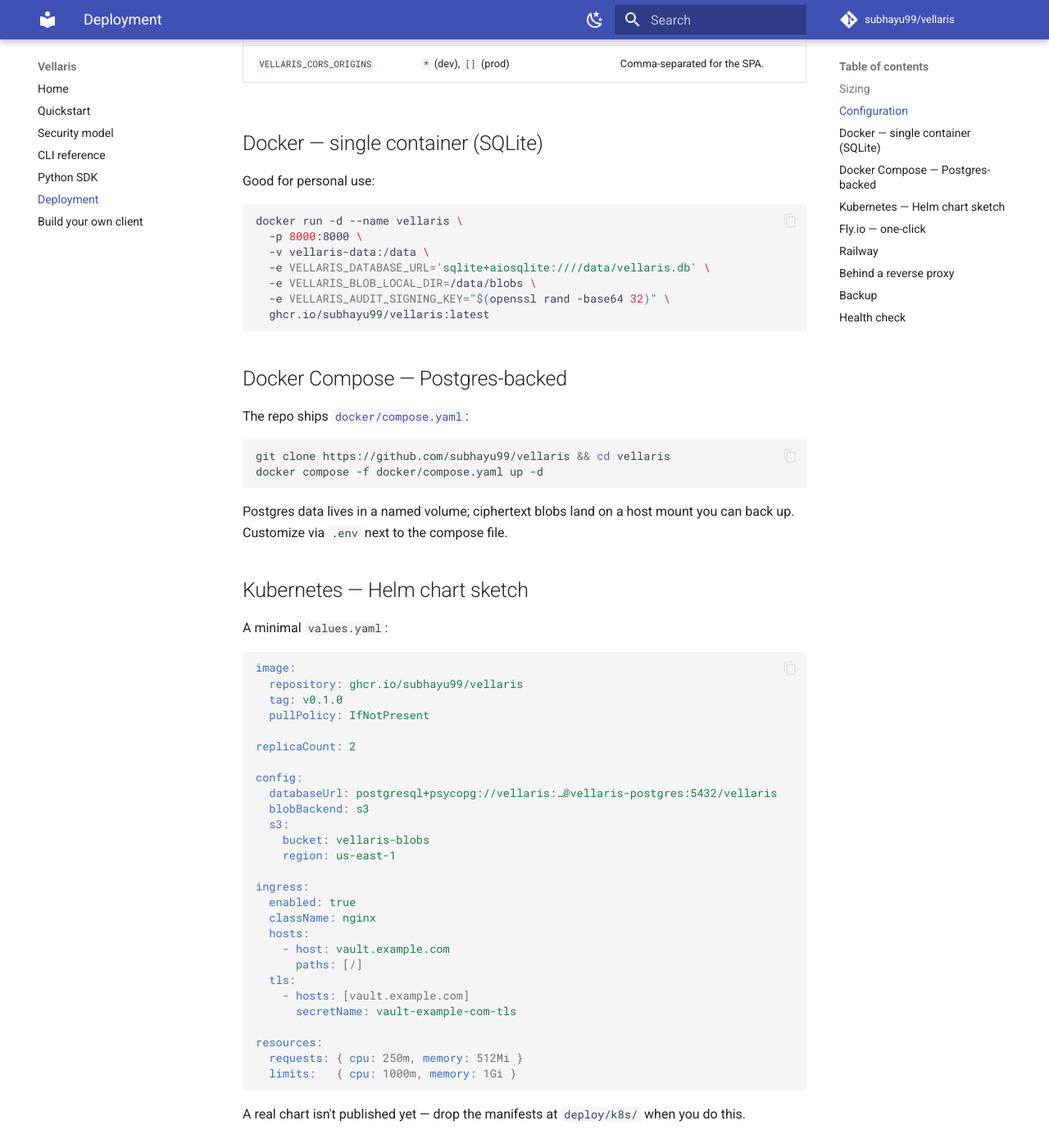
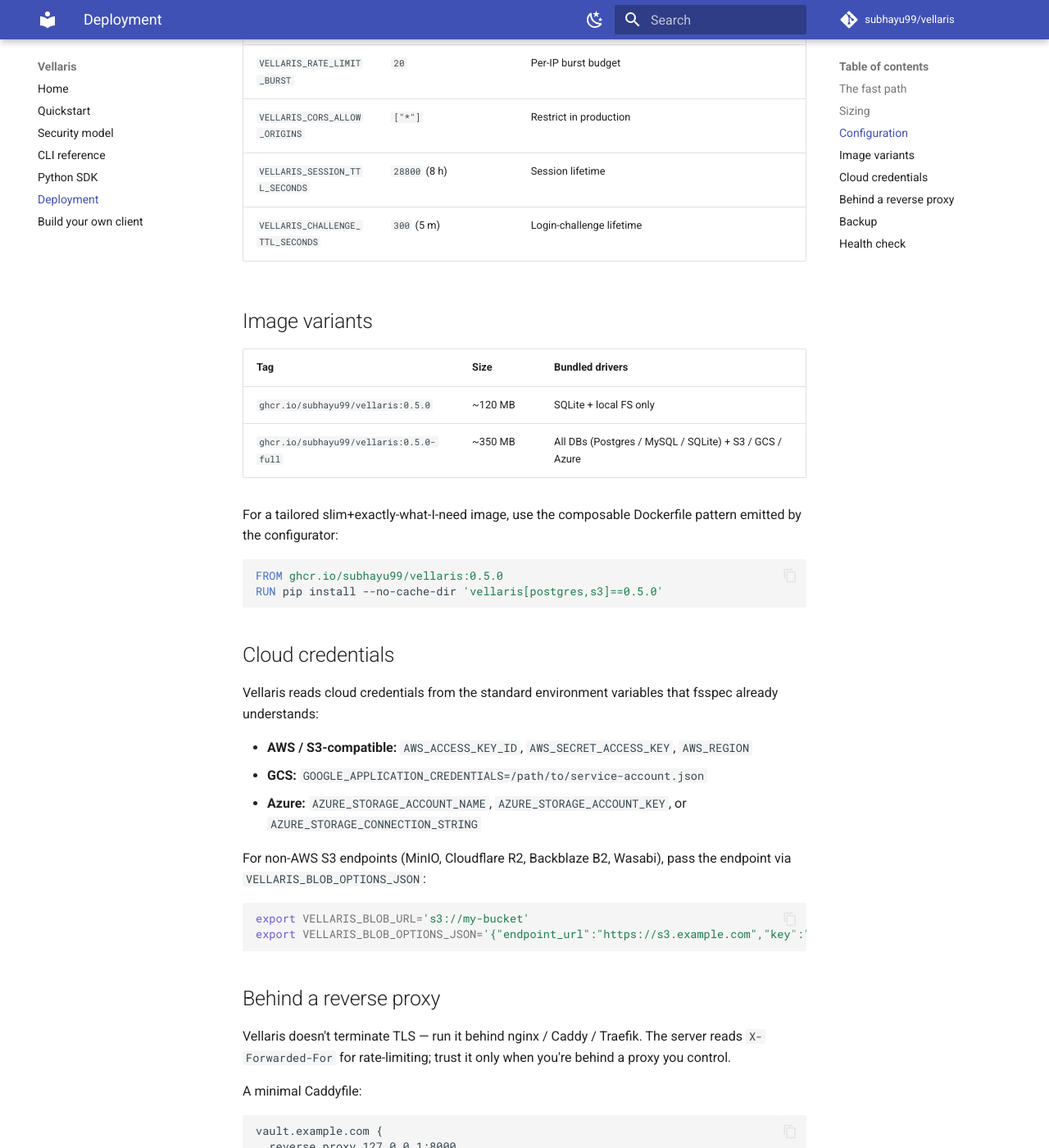
Before and after one commit to subhayu99/vellaris, an MkDocs documentation site: the page built from docs/deployment.md, in a window 1280 px wide and 1400 px high, scrolled down 1410 px. Shown: the whole window at 82% size. Built offline with MkDocs 1.6.1 and Material for MkDocs 9.7.7, drawn with Linux system fonts in a browser that asks for light colours; comment, search, counter and statistics services are not loaded; some of the changed text lies outside the part shown.

Commit message:
docs: 0.5.0 env-var schema (deployment.md, README, quickstart, in-app deploy page)
Replace docs/deployment.md with the correct 0.5.0 env-var schema (VELLARIS_BLOB_URL,
VELLARIS_BLOB_OPTIONS_JSON, VELLARIS_AUDIT_SIGNING_KEY_PATH, VELLARIS_RATE_LIMIT_PER_MINUTE,
VELLARIS_CORS_ALLOW_ORIGINS, VELLARIS_AUTO_MIGRATE). Remove all references to the
never-existed VELLARIS_BLOB_BACKEND, VELLARIS_BLOB_LOCAL_DIR, VELLARIS_BLOB_S3_*,
VELLARIS_RATE_LIMIT_PER_IP, and VELLARIS_CORS_ORIGINS across README, quickstart.md,
deployment.tsx, and quickstart.tsx. Update image tags from :latest to :0.5.0 / :0.5.0-full.

Co-Authored-By: Claude Opus 4.7 (1M context) <noreply@anthropic.com>

````diff
--- a/docs/deployment.md
+++ b/docs/deployment.md
@@ -1,131 +1,82 @@
 # Deployment
 
-The Vellaris server is a single FastAPI process plus a database (Postgres
-in production, SQLite for dev / single-user). Blobs go to local disk by
-default; flip a flag to push to S3-compatible storage.
+Vellaris is a single FastAPI process plus a database (Postgres / MySQL /
+SQLite) and a blob store (any fsspec backend — local FS, S3-compatible,
+GCS, Azure). Every operator-facing knob is a `VELLARIS_*` env var.
+
+## The fast path
+
+For most users, the [`/docs/install` configurator](/docs/install)
+generates a tailored `docker run` / `docker-compose` / `pip install`
+snippet for your DB + storage combination.
+
+This page is the source-of-truth reference for every env var and image
+the configurator emits.
 
 ## Sizing
 
 | Workload | RAM | CPU | Disk | Notes |
 | --- | --- | --- | --- | --- |
-| Single user, dev | 256 MB | 1 vCPU | 1 GB | SQLite + local disk |
+| Single user | 256 MB | 1 vCPU | 1 GB | SQLite + local FS, slim image |
 | 10 users | 512 MB | 1 vCPU | matches data | Postgres recommended |
-| 100 users | 1 GB | 2 vCPU | matches data | S3 backend recommended |
+| 100 users | 1 GB | 2 vCPU | matches data | S3-compatible storage recommended |
 | 1000+ users | 2+ GB | 4+ vCPU | unbounded (S3) | Run >=2 replicas behind a LB |
-
-The server is stateless apart from the DB + blob store, so horizontal
-scaling is "add replicas behind a load balancer".
 
 ## Configuration
 
-All config flows through environment variables. The full list is in
-`src/vellaris/server/config.py`; the most important ones:
-
 | Variable | Default | Notes |
 | --- | --- | --- |
-| `VELLARIS_HOST` | `0.0.0.0` | Bind address. |
-| `VELLARIS_PORT` | `8000` | Bind port. |
-| `VELLARIS_DATABASE_URL` | `sqlite+aiosqlite:///./vellaris.db` | Use `postgresql+psycopg://…` in prod. |
-| `VELLARIS_BLOB_BACKEND` | `local` | `local` or `s3`. |
-| `VELLARIS_BLOB_LOCAL_DIR` | `./blobs` | Local backend storage path. |
-| `VELLARIS_BLOB_S3_BUCKET` | _(unset)_ | S3 bucket for ciphertext blobs. |
-| `VELLARIS_BLOB_S3_REGION` | `us-east-1` | |
-| `VELLARIS_BLOB_S3_ENDPOINT` | _(unset)_ | Override for MinIO / R2 / B2. |
-| `VELLARIS_AUDIT_SIGNING_KEY` | _(generated on first start)_ | Ed25519 raw key, base64. Persist this. |
-| `VELLARIS_MAX_UPLOAD_BYTES` | `5_368_709_120` (5 GiB) | Per-file ceiling. |
-| `VELLARIS_RATE_LIMIT_PER_IP` | `120/min` | Soft limit. |
-| `VELLARIS_CORS_ORIGINS` | `*` (dev), `[]` (prod) | Comma-separated for the SPA. |
+| `VELLARIS_HOST` | `0.0.0.0` | Bind address |
+| `VELLARIS_PORT` | `8000` | Bind port |
+| `VELLARIS_DATABASE_URL` | `sqlite+aiosqlite:///./vellaris.db` | SQLAlchemy URL — pick `postgresql+asyncpg://...`, `mysql+asyncmy://...`, or `sqlite+aiosqlite://...` |
+| `VELLARIS_AUTO_MIGRATE` | `1` | Run `alembic upgrade head` on startup. Set `0` for blue/green pipelines |
+| `VELLARIS_BLOB_URL` | `file://./var/blobs` | fsspec URL — `file://`, `s3://`, `gs://`, `az://`, `memory://` |
+| `VELLARIS_BLOB_OPTIONS_JSON` | _(unset)_ | Optional JSON-encoded `storage_options` (endpoint URL, custom certs, etc.) |
+| `VELLARIS_AUDIT_SIGNING_KEY_PATH` | _(generated in memory)_ | Path to a 32-byte raw Ed25519 private key. Persist this in production |
+| `VELLARIS_MAX_UPLOAD_BYTES` | `104857600` (100 MiB) | Per-file ceiling |
+| `VELLARIS_RATE_LIMIT_PER_MINUTE` | `120` | Per-IP soft limit |
+| `VELLARIS_RATE_LIMIT_BURST` | `20` | Per-IP burst budget |
+| `VELLARIS_CORS_ALLOW_ORIGINS` | `["*"]` | Restrict in production |
+| `VELLARIS_SESSION_TTL_SECONDS` | `28800` (8 h) | Session lifetime |
+| `VELLARIS_CHALLENGE_TTL_SECONDS` | `300` (5 m) | Login-challenge lifetime |
 
-## Docker — single container (SQLite)
+## Image variants
 
-Good for personal use:
+| Tag | Size | Bundled drivers |
+| --- | --- | --- |
+| `ghcr.io/subhayu99/vellaris:0.5.0` | ~120 MB | SQLite + local FS only |
+| `ghcr.io/subhayu99/vellaris:0.5.0-full` | ~350 MB | All DBs (Postgres / MySQL / SQLite) + S3 / GCS / Azure |
+
+For a tailored slim+exactly-what-I-need image, use the composable
+Dockerfile pattern emitted by the configurator:
+
+```dockerfile
+FROM ghcr.io/subhayu99/vellaris:0.5.0
+RUN pip install --no-cache-dir 'vellaris[postgres,s3]==0.5.0'
+```
+
+## Cloud credentials
+
+Vellaris reads cloud credentials from the standard environment variables
+that fsspec already understands:
+
+- **AWS / S3-compatible:** `AWS_ACCESS_KEY_ID`, `AWS_SECRET_ACCESS_KEY`, `AWS_REGION`
+- **GCS:** `GOOGLE_APPLICATION_CREDENTIALS=/path/to/service-account.json`
+- **Azure:** `AZURE_STORAGE_ACCOUNT_NAME`, `AZURE_STORAGE_ACCOUNT_KEY`, or `AZURE_STORAGE_CONNECTION_STRING`
+
+For non-AWS S3 endpoints (MinIO, Cloudflare R2, Backblaze B2, Wasabi),
+pass the endpoint via `VELLARIS_BLOB_OPTIONS_JSON`:
 
 ```bash
-docker run -d --name vellaris \
-  -p 8000:8000 \
-  -v vellaris-data:/data \
-  -e VELLARIS_DATABASE_URL='sqlite+aiosqlite:////data/vellaris.db' \
-  -e VELLARIS_BLOB_LOCAL_DIR=/data/blobs \
-  -e VELLARIS_AUDIT_SIGNING_KEY="$(openssl rand -base64 32)" \
-  ghcr.io/subhayu99/vellaris:latest
-```
-
-## Docker Compose — Postgres-backed
-
-The repo ships [`docker/compose.yaml`](https://github.com/subhayu99/vellaris/blob/main/docker/compose.yaml):
-
-```bash
-git clone https://github.com/subhayu99/vellaris && cd vellaris
-docker compose -f docker/compose.yaml up -d
-```
-
-Postgres data lives in a named volume; ciphertext blobs land on a host
-mount you can back up. Customize via `.env` next to the compose file.
-
-## Kubernetes — Helm chart sketch
-
-A minimal `values.yaml`:
-
-```yaml
-image:
-  repository: ghcr.io/subhayu99/vellaris
-  tag: v0.1.0
-  pullPolicy: IfNotPresent
-
-replicaCount: 2
-
-config:
-  databaseUrl: postgresql+psycopg://vellaris:…@vellaris-postgres:5432/vellaris
-  blobBackend: s3
-  s3:
-    bucket: vellaris-blobs
-    region: us-east-1
-
-ingress:
-  enabled: true
-  className: nginx
-  hosts:
-    - host: vault.example.com
-      paths: [/]
-  tls:
-    - hosts: [vault.example.com]
-      secretName: vault-example-com-tls
-
-resources:
-  requests: { cpu: 250m, memory: 512Mi }
-  limits:   { cpu: 1000m, memory: 1Gi }
-```
-
-A real chart isn't published yet — drop the manifests at `deploy/k8s/`
-when you do this.
-
-## Fly.io — one-click
-
-```bash
-flyctl launch --image ghcr.io/subhayu99/vellaris:latest --no-deploy
-flyctl secrets set \
-  VELLARIS_DATABASE_URL="$(flyctl postgres attach … --format json | jq -r '.connection_string')" \
-  VELLARIS_AUDIT_SIGNING_KEY="$(openssl rand -base64 32)"
-flyctl deploy
-```
-
-Add a Tigris S3 attachment for blob storage, point `VELLARIS_BLOB_S3_BUCKET`
-at it, set `VELLARIS_BLOB_BACKEND=s3`.
-
-## Railway
-
-```bash
-railway init --template ghcr.io/subhayu99/vellaris:latest
-railway add --plugin postgresql
-railway variables set VELLARIS_AUDIT_SIGNING_KEY="$(openssl rand -base64 32)"
-railway up
+export VELLARIS_BLOB_URL='s3://my-bucket'
+export VELLARIS_BLOB_OPTIONS_JSON='{"endpoint_url":"https://s3.example.com","key":"AKIA...","secret":"..."}'
 ```
 
 ## Behind a reverse proxy
 
-Vellaris doesn't terminate TLS — run it behind nginx / Caddy / Traefik /
-the load balancer of your cloud. The server reads `X-Forwarded-For` for
-rate-limiting; trust it only when you're behind a proxy you control.
+Vellaris doesn't terminate TLS — run it behind nginx / Caddy / Traefik.
+The server reads `X-Forwarded-For` for rate-limiting; trust it only when
+you're behind a proxy you control.
 
 A minimal Caddyfile:
 
@@ -139,16 +90,16 @@ vault.example.com {
 
 Two pieces:
 
-- **Database**: `pg_dump` (or `sqlite3 .dump`) on a schedule. Restore
-  with `psql < dump.sql`. Migrations are idempotent.
-- **Blobs**: `rclone sync /var/lib/vellaris/blobs s3:backup` — or just
-  use S3 backend with cross-region replication.
+- **Database:** `pg_dump` / `mysqldump` / `sqlite3 .dump` on a schedule. Restore with the matching tool. Migrations are idempotent.
+- **Blobs:** if you use a cloud bucket, enable cross-region replication or scheduled snapshots. For local FS, `rclone sync /var/lib/vellaris/blobs s3:backup` works well.
 
-The audit signing key (`VELLARIS_AUDIT_SIGNING_KEY`) must persist or
-existing audit log entries become unverifiable. Stash it in your secret
-store.
+The audit signing key (`VELLARIS_AUDIT_SIGNING_KEY_PATH`) must persist
+or existing audit log entries become unverifiable. Stash it in your
+secret store.
 
 ## Health check
 
-`GET /healthz` returns `{"status":"ok"}` when the DB is reachable. Use it
-as your liveness + readiness probe.
+`GET /healthz` returns `{"status":"ok"}`. Use it as your liveness +
+readiness probe. The Docker image has a built-in HEALTHCHECK with a 30s
+start period — auto-migrate runs before uvicorn binds, so the probe
+allows for first-boot Alembic to finish on a cold DB.
--- a/web/src/docs/pages/quickstart.tsx
+++ b/web/src/docs/pages/quickstart.tsx
@@ -99,9 +99,8 @@ export function QuickstartPage() {
   -p 8000:8000 \\
   -v vellaris-data:/data \\
   -e VELLARIS_DATABASE_URL='sqlite+aiosqlite:////data/vellaris.db' \\
-  -e VELLARIS_BLOB_BACKEND=local \\
-  -e VELLARIS_BLOB_LOCAL_DIR=/data/blobs \\
-  ghcr.io/subhayu99/vellaris:latest`}
+  -e VELLARIS_BLOB_URL='file:///data/blobs' \\
+  ghcr.io/subhayu99/vellaris:0.5.0`}
       </CodeBlock>
       <p>Then:</p>
       <CodeBlock lang="shell">
````
Also changed, not shown: README.md (+13 -2 lines), docs/quickstart.md (+2 -3 lines), web/src/docs/pages/deployment.tsx (+97 -60 lines).
